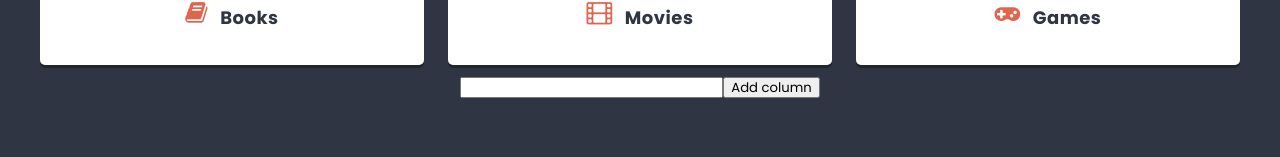
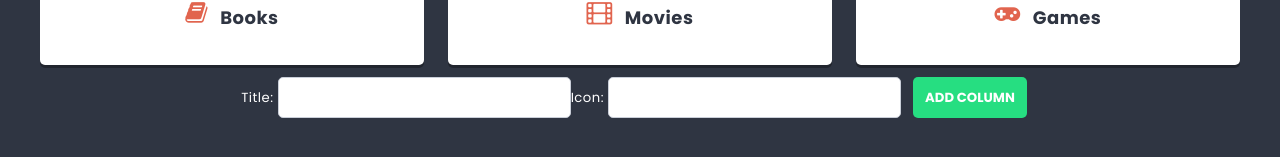
Before and after one commit to Arangus10/ToDoApp_react, a React (Create React App) app: page / in a window 1280 px wide. Shown: the part 535-692 px from the top of the page. Built offline with nearby package versions, Linux system fonts and the light colour scheme.

Commit message:
Add icon input & unify column button

```diff
--- a/src/components/Column/Column.js
+++ b/src/components/Column/Column.js
@@ -1,9 +1,7 @@
 import styles from './Column.module.scss';
-import shortid from 'shortid';
-import { useState } from 'react';
+
 
 const Column = props => {
-
     return (
         <article className={styles.column}>
             <h1 className={styles.title}>
--- a/src/components/ColumnForm/ColumnForm.js
+++ b/src/components/ColumnForm/ColumnForm.js
@@ -1,18 +1,24 @@
 import styles from './ColumnForm.module.scss';
 import { useState } from 'react';
+import TextInput from '../TextInput/TextInput';
+import Button from '../Button/Button';
 
 const ColumnForm = props => {
-    const [value, setValue] = useState('');
+    const [title, setTitle] = useState('');
+    const [icon, setIcon] = useState('');
+
     const handleSubmit = e => {
         e.preventDefault();
-        props.action({ title: value });
-        setValue('');
+        props.action({ title: title, icon: icon });
+        setTitle('');
+        setIcon('');
     };
 
 	return (
         <form onSubmit={handleSubmit}>
-            <input type="text" value={value} onChange={e => setValue(e.target.value)} />
-            <button>Add column</button>
+            Title: <TextInput type="text" value={title} onChange={e => setTitle(e.target.value)} />
+            Icon: <TextInput type="text" value={icon} onChange={e => setIcon(e.target.value)} />
+            <Button>Add column</Button>
         </form>
 	);
 };
--- a/src/components/List/List.js
+++ b/src/components/List/List.js
@@ -12,7 +12,7 @@
     ]);
 
 	const addColumn = newColumn => {
-		setColumns([...columns, { id: shortid(), title: newColumn.title }]);
+		setColumns([...columns, { id: shortid(), title: newColumn.title, icon: newColumn.icon }]);
 	};
 
 	return (
@@ -22,7 +22,7 @@
 			</header>
 			<p className={styles.description}>Interesting things I want to check out</p>
 			<section className={styles.columns}>
-				{columns.map(column => <Column key={column.id} title={column.title} icon={column.icon} />)}
+				{columns.map(column => <Column key={column.id} title={column.title} icon={column.icon} id={column.id}/>)}
 			</section>
 			<ColumnForm action={addColumn} />
 		</div>
--- a/src/components/TextInput/TextInput.js
+++ b/src/components/TextInput/TextInput.js
@@ -1,7 +1,7 @@
 import styles from './TextInput.module.scss';
 
 const TextInput = props => {
-    return <input className={styles.input} placeholder={props.placeholder} type="text" />
+    return <input className={styles.input} value={props.value} onChange={props.onChange} placeholder={props.placeholder} type="text" />
 };
 
 export default TextInput;
```
